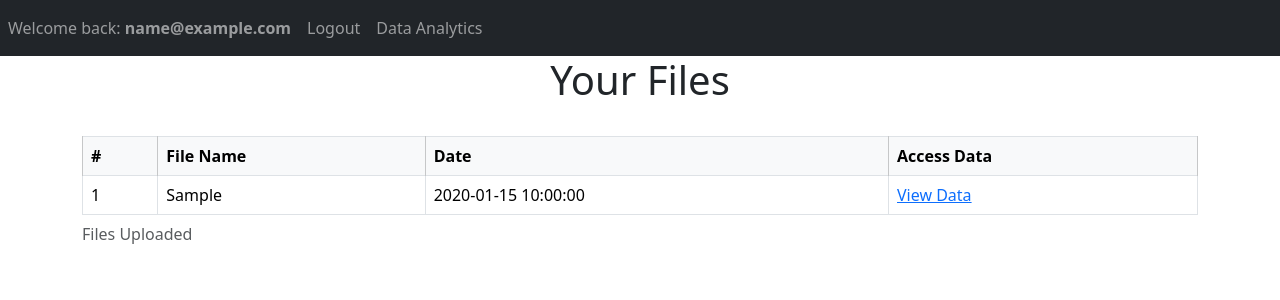
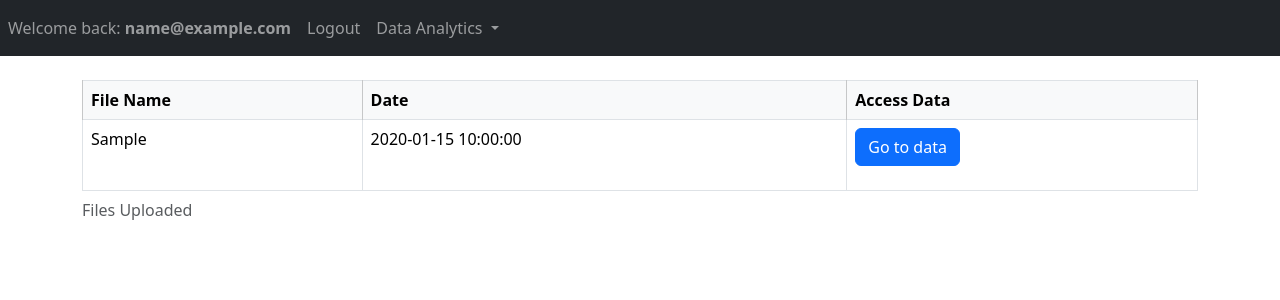
Before and after one commit to alexandru-ghibea/Website, a Flask app: page /data_analytics in a window 1280 px wide. Shown: the top 300 px of the page. Run offline with Flask 2, Linux system fonts and the light colour scheme; a user stored in the database is signed in; tables that the repository leaves empty hold one stand-in row (values such as "Sample post"); some libraries are stand-ins or nearby versions.

Commit message:
Data Analytics added functionality

```diff
--- a/Website/__init__.py
+++ b/Website/__init__.py
@@ -13,7 +13,7 @@ def create_app():
 
     app.config['SECRET_KEY'] = "my_secret_key"
     app.config["SQLALCHEMY_DATABASE_URI"] = f'sqlite:///{DB_NAME}'
-    app.config["UPLOAD_FOLDER"] = "user_folder"
+    # app.config["UPLOAD_FOLDER"] = "user_folder"
     db.init_app(app)
 
     from .views import views
--- a/Website/auth.py
+++ b/Website/auth.py
@@ -56,7 +56,7 @@ def sign_up():
             db.session.add(new_user)
             db.session.commit()
             login_user(new_user, remember=True)
-            user_folder = f"user_folder/{email}"
+            user_folder = f"Website/static/uploads/{email}"
             os.makedirs(user_folder)
             flash('Account created!', category='success')
             return redirect(url_for('views.index'))
--- a/Website/templates/base.html
+++ b/Website/templates/base.html
@@ -25,7 +25,15 @@
             {% if user.is_authenticated %}
             <a class="nav-item nav-link" id="home"  href="/">Welcome back: <strong>{{user.email}}</strong></a>
             <a class="nav-item nav-link" id="logout" href="/logout">Logout</a>
-            <a class="nav-item nav-link" id="data_analytics" href="/data_analytics">Data Analytics</a>
+            <li class="nav-item dropdown">
+              <a class="nav-link dropdown-toggle" id="data_analytics" href="/data_analytics" role="button" data-bs-toggle="dropdown" aria-expanded="false">
+                Data Analytics
+              </a>
+              <ul class="dropdown-menu">
+                <li><a class="dropdown-item" href="/data_analytics">View Files</a></li>
+                <!-- <li><a class="dropdown-item" href="/content">View Data</a></li> -->
+
+
             {% else %}
             <a class="nav-item nav-link" id="login" href="/login">Login</a>
             <a class="nav-item nav-link" id="signUp" href="/sign-up">Sign Up</a>
--- a/Website/templates/data_analytics.html
+++ b/Website/templates/data_analytics.html
@@ -1,24 +1,28 @@
 {% extends 'base.html' %} {% block title %}Home{% endblock %}
 {% block content %}
-<h1 align="center" >Your Files</h1>
+<!-- <h1 align="center" >Your Files</h1> -->
 <br />
 <table class="table table-bordered table-hover">
 
     <caption> Files Uploaded</caption>
     <tr>
-        <th class="table-light"> # </th>
+        <!-- <th class="table-light"> # </th> -->
         <th class="table-light">File Name</th>
         <th class="table-light">Date</th>
         <th class="table-light">Access Data</th>
     </tr>
 
-{% for file in csv_file %}
-<tr>
-    <td>{{ file.id }}</td>
-    <td>{{ file.data }}</td>
-    <td>{{ file.date }}</td>
-    <td><a href="{{ url_for('views.view_file', id=file.id) }}">View Data</a></td>
-{%endfor%}
+    {% for file in csv_file %}
+    <tr>
+        <td>{{ file.data }}</td>
+        <td>{{ file.date }}</td>
+        <td>
+            <form action="{{ url_for('views.see_content') }}" method="GET">
+                <input type="hidden" name="filename" value="{{ file.data }}">
+                <button type="submit" class='btn btn-primary'>Go to data</button>
+            </form>
+        </td>
+    {% endfor %}
 </table>
 
 {% endblock %}
--- a/Website/templates/login.html
+++ b/Website/templates/login.html
@@ -1,7 +1,9 @@
 {% extends 'base.html' %} {% block title %}Login{% endblock %}
 {% block content %}
 <form  method="POST">
+    <br />
     <h3 align="center">Log In</h3>
+    <br />
     <div class="form-group">
         <label for="email">Email Address</label>
         <input type="email" class="form-control" id="email" name="email" placeholder="Enter your email address"/>
--- a/Website/templates/sign_up.html
+++ b/Website/templates/sign_up.html
@@ -1,8 +1,10 @@
 {% extends 'base.html' %} {% block title %}Sign Up{% endblock %}
 {% block content %}
 <form  method="POST">
+    <br />
     <h3 align="center">Sign Up</h3>
     <div class="form-group">
+        <br />
         <label for="email">Email Address</label>
         <input type="email" class="form-control" id="email" name="email" placeholder="Enter your email address"/>
         </div>
--- a/Website/views.py
+++ b/Website/views.py
@@ -1,9 +1,13 @@
-from flask import Blueprint, render_template, request, flash, jsonify, redirect, url_for
+from flask import Blueprint, render_template, request, flash, jsonify, redirect, url_for, send_from_directory, send_file
 from flask_login import login_required, current_user
 from .models import Note, File
 from . import db
 import json
 import os
+import io
+import csv
+import pandas as pd
+from IPython.display import display
 views = Blueprint("views", __name__)
 
 
@@ -22,7 +26,7 @@ def index():
             db.session.add(new_note)
             db.session.add(uploaded)
             db.session.commit()
-            email_folder = f"user_folder/{email}"
+            email_folder = f"Website/static/uploads/{email}"
             if not os.path.exists(email_folder):
                 flash("Something went wrong")
             file.save(f"{email_folder}/{file.filename}")
@@ -49,7 +53,25 @@ def data_analytics():
     return render_template("data_analytics.html", user=current_user, csv_file=csv_file)
 
 
-@views.route('/file/<int:id>', methods=["GET"])
-def view_file(id):
-    file = File.query.get(id)
-    return render_template("data_analytics.html", file=file, user=current_user)
+@views.route("/content", methods=["GET", "POST"])
+def see_content():
+    csv_file = File.query.filter_by(user_id=current_user.id)
+    filename = request.args.get('filename')
+    file_path = f"Website/static/uploads/{current_user.email}/{filename}"
+    if filename == "AccountDetails.csv":
+        account_details = pd.read_csv(file_path)
+        account_details = account_details.drop(columns=['First Name', 'Last Name', 'Email Address', 'Phone Number', 'Cookie Disclosure', 'Netflix Updates',
+                                                        'Now On Netflix', 'Netflix Offers', 'Netflix Surveys',
+                                                        'Netflix Kids And Family', 'Sms Account Related',
+                                                        'Sms Content Updates And Special Offers', 'Test Participation',
+                                                        'Marketing Communications Matched Identifiers', 'Extra Member Account',
+                                                        'Extra Member Primary Account Owner'])
+        return render_template("content.html", user=current_user, tables=[account_details.to_html(classes="data")], user_id=current_user, csv_file=csv_file, titles=account_details.columns.values)
+    if filename == "Profiles.csv":
+        profiles = pd.read_csv(file_path).drop(columns=['Email Address', 'Game Handle', 'Primary Lang', 'Has Auto Playback',
+                                                        'Max Stream Quality', 'Profile Lock Enabled', 'Profile Transferred',
+                                                        'Profile Transfer Time', 'Profile Transferred From Account',
+                                                        'Profile Transferred To Account', 'Date Of Birth', 'Gender', 'Opt-Out'])
+        return render_template("content.html", user=current_user, tables=[profiles.to_html(classes="data")], user_id=current_user, csv_file=csv_file, titles=profiles.columns.values)
+
+    return "404 File not found", 404
```
